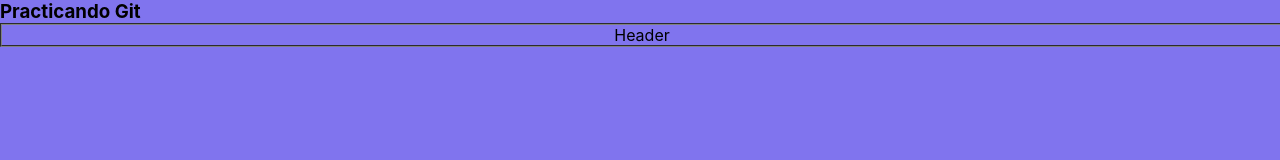
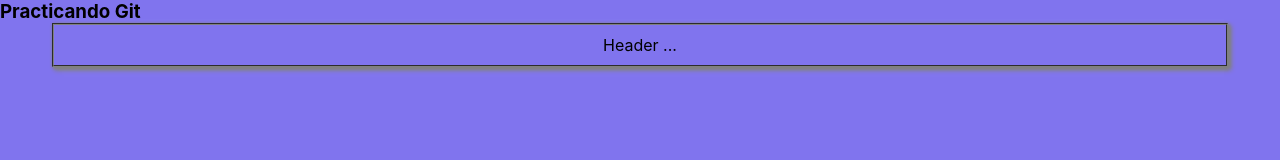
Before and after one commit to PipeeFlorezz/Statics, a plain HTML site: page index.html in a window 1280 px wide. Drawn offline with Linux system fonts and the light colour scheme.

Commit message:
tercer commit etiqueta header

```diff
--- a/index.html
+++ b/index.html
@@ -10,7 +10,7 @@
 <body>
     <h3>Practicando Git</h3>
     <div class="container">
-        Header
+       <header> Header ...</header>
     </div>
 </body>
 </html>
--- a/style.css
+++ b/style.css
@@ -7,7 +7,9 @@
 
 .container {
     margin: 0px auto;
-    width: 100%;
+    width: 90%;
     border: 2px groove gray;
     text-align: center;
+    padding: 10px;
+    box-shadow: 1px 1px 3px gray, 2px 2px 4px gray, 3px 3px 5px gray;
 }
```
